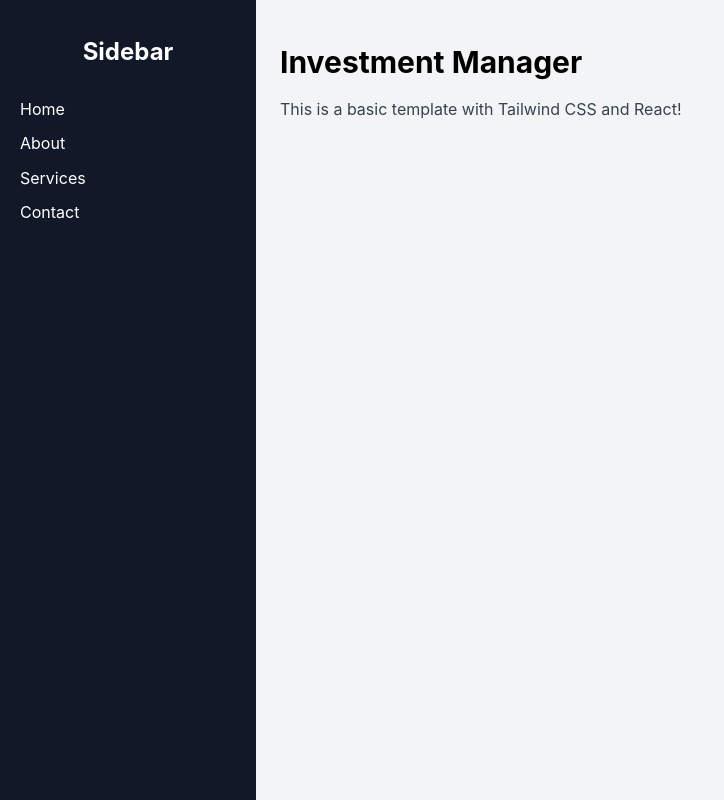
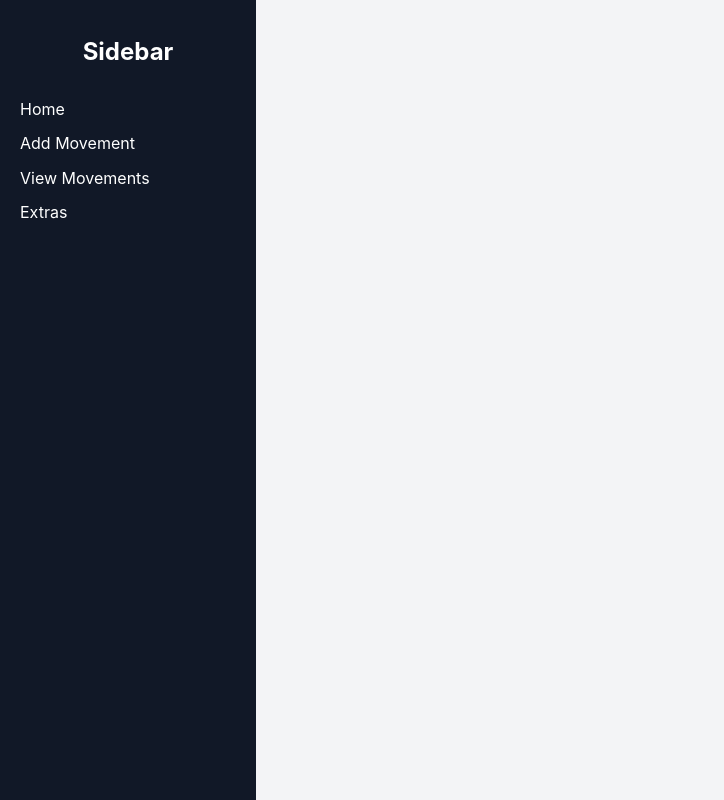
Before and after one commit to Africa-t0t0/invest-manager-frontend, a React (Create React App) app: page / in a window 1280 px wide. Shown: the whole page, without its empty margins (0-724 px from the left). Built offline with nearby package versions, Linux system fonts and the light colour scheme.

Commit message:
added global state management

```diff
--- /dev/null
+++ b/src/components/Form.jsx
@@ -0,0 +1,7 @@
+export default function Form() {
+    return (
+        <>
+            <h1>Testing</h1>
+        </>
+    );
+}
--- a/src/components/Grid.jsx
+++ b/src/components/Grid.jsx
@@ -1,12 +1,26 @@
+import { useSelection } from "../context/GridContext";
+
+
 export default function Grid() {
+
+    const { gridContent: content } = useSelection();
+
+    if (!content) {
+        content = (
+            <>
+                <h1 className="text-3xl font-bold">Investment Manager</h1>
+                <p className="mt-4 text-gray-700">
+                    This is a basic template with Tailwind CSS and React!
+                </p>
+            </>
+        );
+    }
+
     return (
         <>
             {/* Main content area */}
             <div className="flex-1 p-6">
-                <h1 className="text-3xl font-bold">Investment Manager</h1>
-                <p className="mt-4 text-gray-700">
-                    This is a basic template with Tailwind CSS and React!
-                </p>
+                {content}
             </div>
         </>
     );
--- a/src/components/Index.jsx
+++ b/src/components/Index.jsx
@@ -3,12 +3,18 @@ import React from 'react';
 import Sidebar from './Sidebar';
 import Grid from './Grid';
 
+import { GridContextProvider } from '../context/GridContext';
+
+const backgroundClassName = "flex h-screen bg-gray-100";
+
 function App() {
     return (
-        <div className="flex h-screen bg-gray-100">
-            <Sidebar />
-            <Grid />
-        </div>
+        <GridContextProvider>
+            <div className={backgroundClassName}>
+                <Sidebar />
+                <Grid />
+            </div>
+        </GridContextProvider>
     );
 }
 
--- a/src/components/Sidebar.jsx
+++ b/src/components/Sidebar.jsx
@@ -1,14 +1,47 @@
+import { useSelection } from "../context/GridContext";
+
+const hoverClassName = "hover:text-blue-400"
+
 export default function Sidebar() {
+
+    const { setSelectedOption } = useSelection();
+
     return (
         <>
-            {/* Sidebar */}
             <div className="w-64 bg-gray-900 text-white p-5">
                 <h1 className="text-2xl font-bold text-center">Sidebar</h1>
                 <ul className="mt-8 space-y-4">
-                    <li><a href="#" className="hover:text-blue-400">Home</a></li>
-                    <li><a href="#" className="hover:text-blue-400">About</a></li>
-                    <li><a href="#" className="hover:text-blue-400">Services</a></li>
-                    <li><a href="#" className="hover:text-blue-400">Contact</a></li>
+                    <li>
+                        <a
+                            className={hoverClassName}
+                            onClick={() => { setSelectedOption("default-grid") }}
+                        >
+                            Home
+                        </a>
+                    </li>
+                    <li>
+                        <a
+                            className={hoverClassName}
+                            onClick={() => setSelectedOption("add-movement")}
+                        >
+                            Add Movement
+                        </a>
+                    </li>
+                    <li>
+                        <a
+                            className={hoverClassName}
+                            onClick={() => setSelectedOption("view-movement")}
+                        >
+                            View Movements
+                        </a>
+                    </li>
+                    <li>
+                        <a
+                            className={hoverClassName}
+                        >
+                            Extras
+                        </a>
+                    </li>
                 </ul>
             </div>
         </>
--- /dev/null
+++ b/src/components/ViewMovements.jsx
@@ -0,0 +1,7 @@
+export default function ViewMovements() {
+    return (
+        <>
+            <h1>View Movements</h1>
+        </>
+    );
+}
--- /dev/null
+++ b/src/context/GridContext.jsx
@@ -0,0 +1,36 @@
+import { createContext, useContext, useState } from "react";
+
+import Form from "../components/Form";
+
+import { handleGridStates } from "./handleGridStates";
+
+const GridContext = createContext();
+
+export function useSelection () {
+    return useContext(GridContext)
+}
+
+// Proveedor de contexto
+export function GridContextProvider ({children}) {
+    const [selectedOption, setSelectedOption] = useState("default-context");
+    const [selectedGrid, setSelectedGrip] = useState("default-grid");
+
+    let gridContent = handleGridStates(selectedOption);
+
+    const contextObject = {
+        selectedOption,
+        setSelectedOption,
+        selectedGrid,
+        setSelectedGrip,
+        gridContent
+    }
+
+    return (
+        <GridContext.Provider
+            value={contextObject}
+        >
+            {children}
+        </GridContext.Provider>
+    );
+
+}
--- /dev/null
+++ b/src/context/handleGridStates.js
@@ -0,0 +1,43 @@
+import Form from "../components/Form";
+import ViewMovements from "../components/ViewMovements";
+
+
+export function handleGridStates (selectedGrid) {
+    let gridContent;
+
+    if (selectedGrid === "default-grid") {
+        gridContent = (
+            <>
+                <h1 className="text-3xl font-bold">Investment Manager</h1>
+                <p className="mt-4 text-gray-700">
+                    This is a basic template with Tailwind CSS and React!
+                </p>
+            </>
+        );
+    } else if (selectedGrid === "add-movement") {
+        gridContent = (
+            <>
+                <h1 className="text-3xl font-bold">Add Movement Form</h1>
+                <Form />
+            </>
+        )
+    } else if (selectedGrid === "view-movement") {
+        gridContent = (
+            <>
+                <h1
+                    className="text-3xl font-bold"
+                >
+                    View Movements
+                </h1>
+                <ViewMovements />
+            </>
+        )
+    } else {
+        gridContent = (
+            <>
+            </>
+        )
+    }
+
+    return gridContent;
+}
```
Also changed, not shown: src/utils/utils.js (added).
